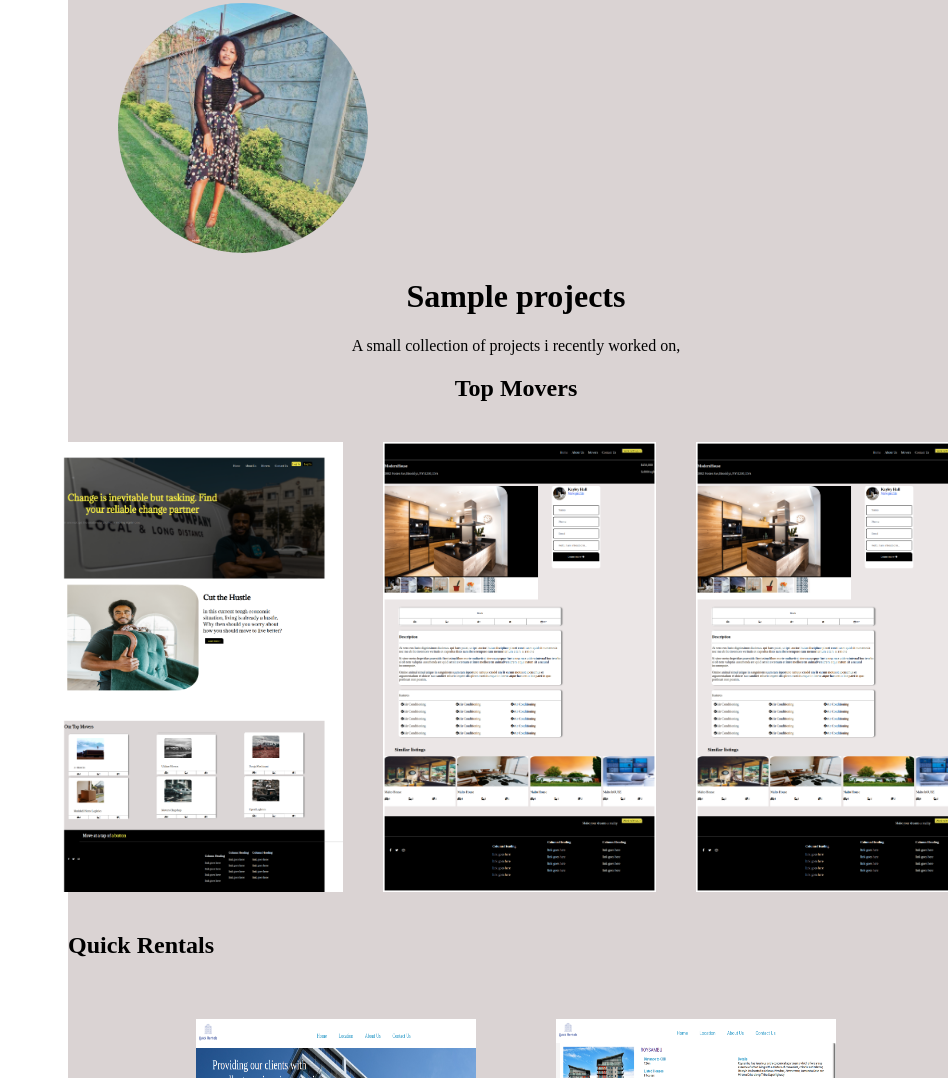
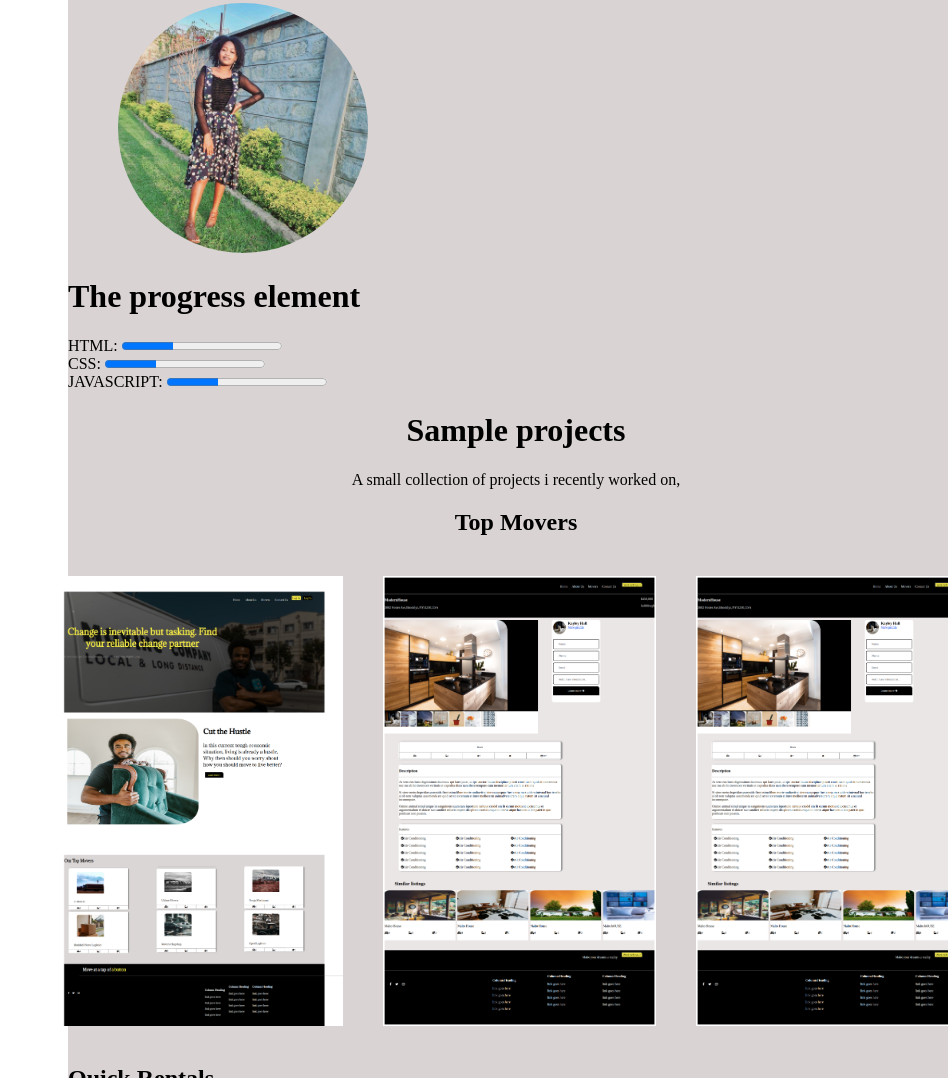
Before and after one commit to DaisyChepyegon/Personal-Portfolio, a plain HTML site: page index.html in a window 1280 px wide. Shown: the part 851-1929 px from the top of the page, without its empty margins (332-1280 px from the left). Drawn offline with Linux system fonts and the light colour scheme.

Commit message:
add a progress bar

```diff
--- a/index.css
+++ b/index.css
@@ -174,6 +174,3 @@ main{
      align-items: center;
      justify-content: center;
  }
- .fa fa {
-
- }
--- a/index.html
+++ b/index.html
@@ -43,9 +43,15 @@
 
         <div class="About">
 
-             <img src="./Assets/Dee.jpg
+            <img src="./Assets/Dee.jpg" alt="">
+            <h1>The progress element</h1>
 
-             " alt="">
+            <label for="file">HTML:</label>
+            <progress id="file" value="32" max="100"> 32% </progress> <br>
+            <label for="file">CSS:</label>
+            <progress id="file" value="32" max="100"> 32% </progress> <br>
+            <label for="file">JAVASCRIPT:</label>
+            <progress id="file" value="32" max="100"> 32% </progress> <br>
         </div>
 
         <div class="text">
```
Lines whose indentation alone changed are shown as unchanged.
